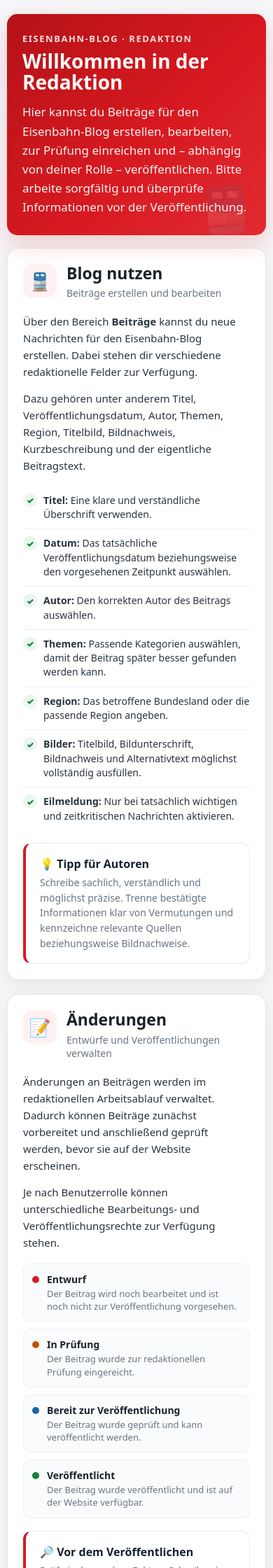
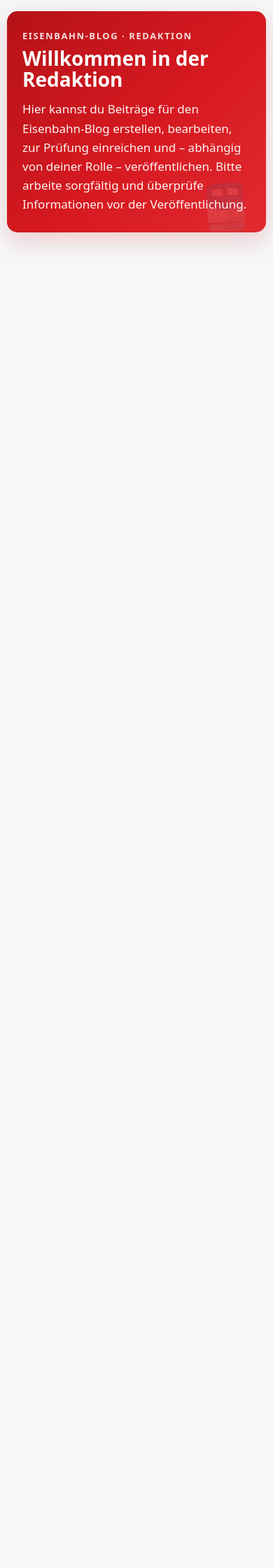
Before and after one commit to Eisenbahn-Blog/Nachrichten-Blog, a Jekyll site: the page admin/index.html, which Jekyll copies as it is, in a window 390 px wide. Shown: the top 2240 px of the page at 70% size. Built offline with Jekyll 4.4.1, drawn with Linux system fonts in a browser that asks for light colours; after the commit the page ends 900 px from its top, so only the background shows below that; some of the changed text lies outside the part shown.

Commit message:
Redaktionsseite vom CMS trennen

```diff
--- a/admin/index.html
+++ b/admin/index.html
@@ -27,11 +27,20 @@
       box-sizing: border-box;
     }
 
+    html,
     body {
       margin: 0;
+      padding: 0;
+      min-height: 100%;
+    }
+
+    body {
       background: var(--eb-background) !important;
     }
 
+    /*
+     * GitHub-Links innerhalb des CMS ausblenden.
+     */
     a[href*="github.com"],
     button[aria-label*="GitHub"],
     button[aria-label*="github"],
@@ -59,13 +68,14 @@
     }
 
     /*
-     * Eigene Redaktionsstartseite
+     * ============================================================
+     * Eigene Redaktionsinformationen
+     * ============================================================
      */
 
-    #eisenbahn-blog-start {
-      display: none;
+    #eisenbahn-blog-info {
       width: min(1180px, calc(100% - 32px));
-      margin: 32px auto 48px;
+      margin: 28px auto 48px;
       color: var(--eb-text);
       font-family:
         system-ui,
@@ -75,12 +85,9 @@
         sans-serif;
     }
 
-    #eisenbahn-blog-start.visible {
-      display: block;
-    }
-
     /*
-     * Willkommen
+     * Desktop:
+     * Die Informationsseite befindet sich UNTERHALB des CMS.
      */
 
     .eb-hero {
@@ -89,8 +96,8 @@
       background:
         linear-gradient(
           135deg,
-          #b51218 0%,
-          #d71920 55%,
+          var(--eb-red-dark) 0%,
+          var(--eb-red) 55%,
           #e12b31 100%
         );
       color: white;
@@ -136,42 +143,6 @@
       line-height: 1.6;
       opacity: 0.95;
     }
-
-    /*
-     * CMS-Bereich
-     *
-     * Auf Desktop steht der redaktionelle Bereich zuerst.
-     * Die Informationskarten werden darunter angezeigt.
-     */
-
-    .eb-editor-info {
-      margin-bottom: 24px;
-    }
-
-    .eb-editor-card {
-      background: var(--eb-white);
-      border: 1px solid var(--eb-border);
-      border-radius: 16px;
-      box-shadow: var(--eb-shadow);
-      padding: 24px;
-    }
-
-    .eb-editor-card h2 {
-      margin: 0 0 8px;
-      color: var(--eb-dark);
-      font-size: 22px;
-    }
-
-    .eb-editor-card p {
-      margin: 0;
-      color: var(--eb-muted);
-      line-height: 1.6;
-      font-size: 15px;
-    }
-
-    /*
-     * Informationskarten
-     */
 
     .eb-grid {
       display: grid;
@@ -226,6 +197,10 @@
       color: var(--eb-text);
       line-height: 1.6;
       font-size: 15px;
+    }
+
+    .eb-card p:last-child {
+      margin-bottom: 0;
     }
 
     .eb-list {
@@ -385,29 +360,21 @@
     }
 
     /*
-     * Desktop:
-     * Der eigentliche Decap-Redaktionsbereich wird oberhalb
-     * der Informationsblöcke platziert.
-     */
-
-    #nc-root,
-    [class*="AppMain"],
-    [class*="app-main"],
-    main {
-      position: relative;
-    }
-
-    /*
-     * Mobile:
-     * Nur "Willkommen in der Redaktion" bleibt ganz oben.
-     * Der redaktionelle CMS-Bereich folgt danach.
+     * ============================================================
+     * MOBILE
+     * ============================================================
+     *
+     * Auf kleinen Bildschirmen wird nur die Willkommensbox
+     * oberhalb des CMS angezeigt.
+     *
+     * Die restlichen Informationen wandern unter das CMS.
      */
 
     @media (max-width: 800px) {
 
-      #eisenbahn-blog-start {
-        width: min(100% - 20px, 1180px);
-        margin-top: 20px;
+      #eisenbahn-blog-info {
+        width: calc(100% - 20px);
+        margin: 16px auto 32px;
       }
 
       .eb-grid {
@@ -421,18 +388,62 @@
       .eb-hero {
         padding: 26px 22px;
         border-radius: 15px;
-        margin-bottom: 18px;
       }
 
       .eb-card,
-      .eb-notice,
-      .eb-editor-card {
+      .eb-notice {
         padding: 22px;
       }
 
       .eb-hero::after {
         right: 10px;
         font-size: 75px;
+      }
+
+      /*
+       * Auf Mobil wird der Informationsbereich in zwei Teile
+       * getrennt. Die Willkommensbox bleibt oben.
+       */
+
+      #eb-desktop-information {
+        display: none;
+      }
+
+      #eb-mobile-information {
+        display: block;
+      }
+    }
+
+    @media (min-width: 801px) {
+
+      #eb-mobile-information {
+        display: none;
+      }
+
+      #eb-desktop-information {
+        display: block;
+      }
+    }
+
+    /*
+     * Standardmäßig beide Varianten unsichtbar.
+     * JavaScript setzt die richtige Variante ein.
+     */
+
+    #eb-desktop-information,
+    #eb-mobile-information {
+      display: none;
+    }
+
+    @media (max-width: 800px) {
+      #eb-mobile-information {
+        display: block;
+      }
+    }
+
+    @media (min-width: 801px) {
+      #eb-desktop-information {
+        display: block;
       }
     }
   </style>
@@ -442,17 +453,43 @@
 
   <!--
     ============================================================
-    EIGENE EISENBAHN-BLOG-REDAKTIONSINFORMATIONEN
+    MOBILE:
+    Nur die Willkommensbox wird oben angezeigt.
     ============================================================
   -->
 
-  <section id="eisenbahn-blog-start">
+  <section id="eb-mobile-information">
+
+    <div id="eisenbahn-blog-info">
+
+      <div class="eb-hero">
+        <div class="eb-kicker">Eisenbahn-Blog · Redaktion</div>
+
+        <h1>Willkommen in der Redaktion</h1>
+
+        <p>
+          Hier kannst du Beiträge für den Eisenbahn-Blog erstellen,
+          bearbeiten, zur Prüfung einreichen und – abhängig von
+          deiner Rolle – veröffentlichen. Bitte arbeite sorgfältig
+          und überprüfe Informationen vor der Veröffentlichung.
+        </p>
+      </div>
+
+    </div>
+
+  </section>
+
 
   <!--
-      Dieser Block bleibt immer ganz oben.
-      Auf dem Handy ist dies der einzige Informationsblock,
-      der vor dem CMS steht.
+    ============================================================
+    DESKTOP:
+    Die komplette Informationsseite wird nach dem CMS angezeigt.
+    ============================================================
   -->
+
+  <section id="eb-desktop-information">
+
+    <div id="eisenbahn-blog-info">
 
       <div class="eb-hero">
 
@@ -474,12 +511,6 @@
       </div>
 
 
-    <!--
-      Die folgenden Informationsblöcke stehen bewusst weiter unten.
-    -->
-
-    <div id="eb-informationen">
-
       <div class="eb-grid">
 
         <!-- BLOG NUTZEN -->
@@ -488,20 +519,14 @@
 
           <div class="eb-card-header">
 
-            <div class="eb-icon">
-              🚆
-            </div>
+            <div class="eb-icon">🚆</div>
 
             <div>
-
-              <h2>
-                Blog nutzen
-              </h2>
+              <h2>Blog nutzen</h2>
 
               <div class="eb-card-subtitle">
                 Beiträge erstellen und bearbeiten
               </div>
-
             </div>
 
           </div>
@@ -516,8 +541,8 @@
           <p>
             Dazu gehören unter anderem Titel,
             Veröffentlichungsdatum, Autor, Themen, Region,
-            Titelbild, Bildnachweis, Kurzbeschreibung und
-            der eigentliche Beitragstext.
+            Titelbild, Bildnachweis, Kurzbeschreibung und der
+            eigentliche Beitragstext.
           </p>
 
           <ul class="eb-list">
@@ -566,15 +591,13 @@
 
           <div class="eb-author-box">
 
-            <strong>
-              💡 Tipp für Autoren
-            </strong>
+            <strong>💡 Tipp für Autoren</strong>
 
             <p>
-              Schreibe sachlich, verständlich und möglichst
-              präzise. Trenne bestätigte Informationen klar von
-              Vermutungen und kennzeichne relevante Quellen
-              beziehungsweise Bildnachweise.
+              Schreibe sachlich, verständlich und möglichst präzise.
+              Trenne bestätigte Informationen klar von Vermutungen
+              und kennzeichne relevante Quellen beziehungsweise
+              Bildnachweise.
             </p>
 
           </div>
@@ -588,20 +611,14 @@
 
           <div class="eb-card-header">
 
-            <div class="eb-icon">
-              📝
-            </div>
+            <div class="eb-icon">📝</div>
 
             <div>
-
-              <h2>
-                Änderungen
-              </h2>
+              <h2>Änderungen</h2>
 
               <div class="eb-card-subtitle">
                 Entwürfe und Veröffentlichungen verwalten
               </div>
-
             </div>
 
           </div>
@@ -615,95 +632,61 @@
 
           <p>
             Je nach Benutzerrolle können unterschiedliche
-            Bearbeitungs- und Veröffentlichungsrechte zur
-            Verfügung stehen.
+            Bearbeitungs- und Veröffentlichungsrechte zur Verfügung
+            stehen.
           </p>
 
           <div class="eb-status-list">
 
             <div class="eb-status">
-
               <div class="eb-status-dot"></div>
-
               <div>
-
-                <strong>
-                  Entwurf
-                </strong>
-
+                <strong>Entwurf</strong>
                 <span>
                   Der Beitrag wird noch bearbeitet und ist noch
                   nicht zur Veröffentlichung vorgesehen.
                 </span>
-
               </div>
-
             </div>
 
             <div class="eb-status">
-
               <div class="eb-status-dot"></div>
-
               <div>
-
-                <strong>
-                  In Prüfung
-                </strong>
-
+                <strong>In Prüfung</strong>
                 <span>
                   Der Beitrag wurde zur redaktionellen Prüfung
                   eingereicht.
                 </span>
-
               </div>
-
             </div>
 
             <div class="eb-status">
-
               <div class="eb-status-dot"></div>
-
               <div>
-
-                <strong>
-                  Bereit zur Veröffentlichung
-                </strong>
-
+                <strong>Bereit zur Veröffentlichung</strong>
                 <span>
                   Der Beitrag wurde geprüft und kann veröffentlicht
                   werden.
                 </span>
-
               </div>
-
             </div>
 
             <div class="eb-status">
-
               <div class="eb-status-dot"></div>
-
               <div>
-
-                <strong>
-                  Veröffentlicht
-                </strong>
-
+                <strong>Veröffentlicht</strong>
                 <span>
                   Der Beitrag wurde veröffentlicht und ist auf der
                   Website verfügbar.
                 </span>
-
               </div>
-
             </div>
 
           </div>
 
           <div class="eb-author-box">
 
-            <strong>
-              🔎 Vor dem Veröffentlichen
-            </strong>
+            <strong>🔎 Vor dem Veröffentlichen</strong>
 
             <p>
               Prüfe insbesondere Fakten, Schreibweise, Datum,
@@ -724,9 +707,7 @@
 
       <section class="eb-notice">
 
-        <h2>
-          📋 Redaktionshinweise
-        </h2>
+        <h2>📋 Redaktionshinweise</h2>
 
         <p class="eb-notice-intro">
           Diese kurze Kontrolle hilft dabei, Beiträge vor der
@@ -841,152 +824,44 @@
           }
 
         });
-
     }
 
 
     /*
-     * ============================================================
-     * CMS-Container erkennen
-     * ============================================================
+     * CMS nicht verschieben!
+     *
+     * Das ist wichtig:
+     * Wir greifen NICHT in die Decap-React-Struktur ein.
+     *
+     * Dadurch bleiben:
+     *
+     * - Inhaltstypen
+     * - Beiträge
+     * - Autoren
+     * - Kategorien
+     * - Arbeitsablauf
+     *
+     * vollständig unter Kontrolle von Decap CMS.
      */
 
-    function findCMSContainer() {
-
-      const selectors = [
-        '#nc-root',
-        '[class*="AppMain"]',
-        '[class*="app-main"]',
-        'main'
-      ];
-
-      for (const selector of selectors) {
-
-        const element =
-          document.querySelector(selector);
-
-        if (element) {
-          return element;
-        }
-
-      }
-
-      return null;
+    function improveCMS() {
+      removeGitHubElements();
     }
 
 
     /*
-     * ============================================================
-     * Startseite platzieren
-     * ============================================================
-     *
-     * Desktop:
-     *
-     *   CMS / redaktioneller Bereich
-     *   Willkommen
-     *   weitere Informationen
-     *
-     * Mobile:
-     *
-     *   Willkommen
-     *   CMS / redaktioneller Bereich
-     *   weitere Informationen
-     *
-     */
-
-    function arrangeEisenbahnStart() {
-
-      const start =
-        document.getElementById('eisenbahn-blog-start');
-
-      if (!start) {
-        return;
-      }
-
-      const cms =
-        findCMSContainer();
-
-      if (!cms) {
-        start.classList.add('visible');
-        return;
-      }
-
-      const width =
-        window.innerWidth;
-
-      /*
-       * Desktop
-       */
-
-      if (width > 800) {
-
-        if (
-          start.parentElement !== cms.parentElement ||
-          start.previousElementSibling !== cms
-        ) {
-
-          cms.parentNode.insertBefore(
-            start,
-            cms.nextSibling
-          );
-
-        }
-
-      }
-
-      /*
-       * Mobile
-       */
-
-      else {
-
-        if (
-          start.parentElement !== document.body ||
-          start.nextElementSibling !== cms
-        ) {
-
-          document.body.insertBefore(
-            start,
-            cms
-          );
-
-        }
-
-      }
-
-      start.classList.add('visible');
-
-    }
-
-
-    /*
-     * ============================================================
-     * CMS verbessern
-     * ============================================================
-     */
-
-    function improveCMS() {
-
-      removeGitHubLinks();
-      arrangeEisenbahnStart();
-
-    }
-
-
-    /*
-     * Decap lädt dynamisch.
+     * Decap lädt Teile seiner Oberfläche dynamisch.
+     * Deshalb nur kleine, sichere DOM-Beobachtung.
      */
 
     const observer =
       new MutationObserver(function () {
-
-        improveCMS();
-
+        removeGitHubElements();
       });
 
 
     observer.observe(
-      document.documentElement,
+      document.body,
       {
         childList: true,
         subtree: true
@@ -994,30 +869,9 @@
     );
 
 
-    /*
-     * Beim Start
-     */
-
     improveCMS();
-
-
-    /*
-     * Bei Bildschirmgrößenänderung
-     */
-
-    window.addEventListener(
-      'resize',
-      arrangeEisenbahnStart
-    );
-
   </script>
 
-
-  <!--
-    ============================================================
-    DECAP CMS
-    ============================================================
-  -->
 
   <script
     src="https://unpkg.com/decap-cms@^3.0.0/dist/decap-cms.js">
```
Also changed, not shown: other parts of admin/index.html (+8 -6 lines). Lines whose indentation alone changed are shown as unchanged.
